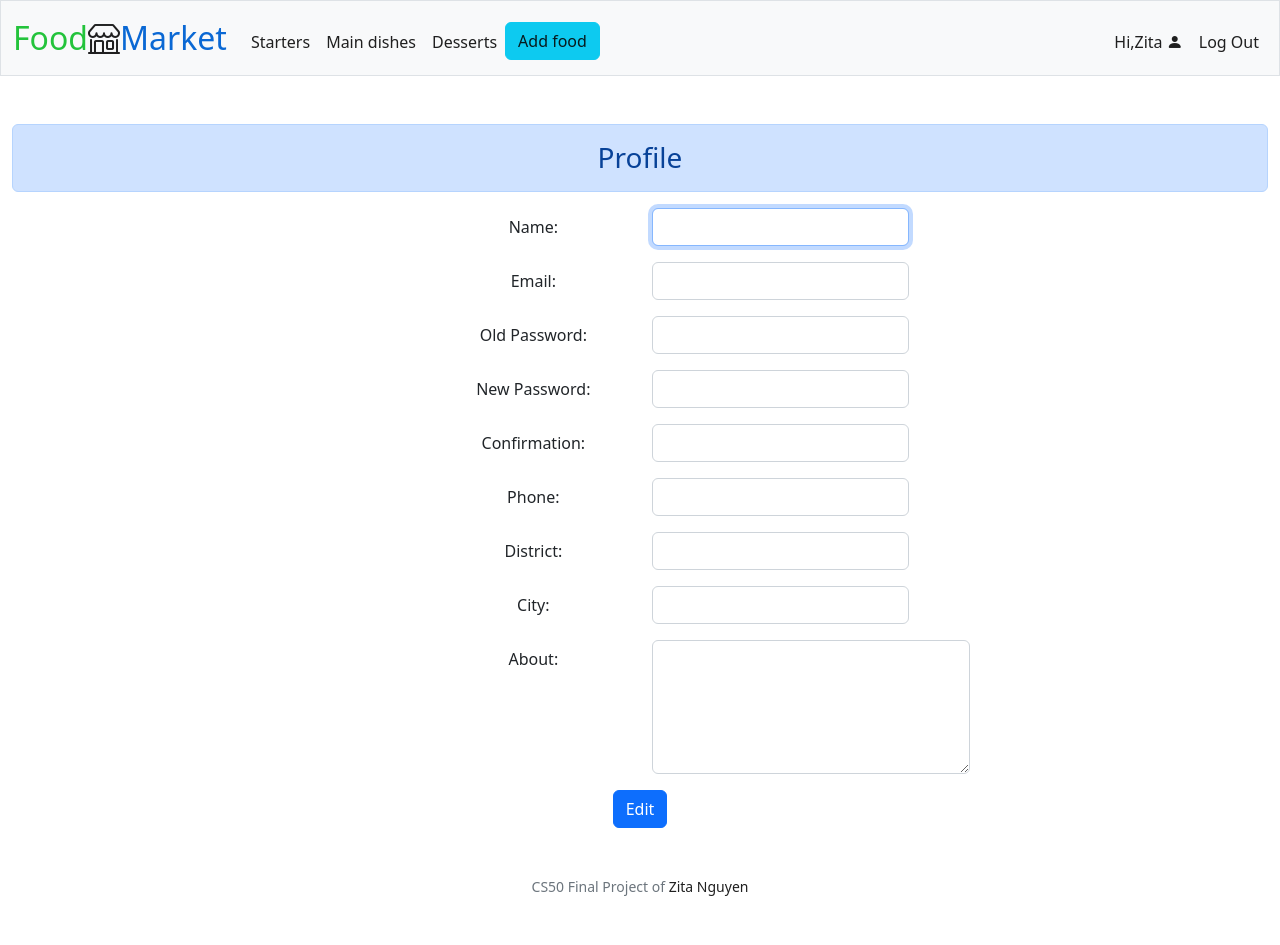
After one commit to ZitaNguyen/FoodMarket, a Flask app: page /edit in a window 1280 px wide. The commit adds this page. Run offline with Flask 2, Linux system fonts and the light colour scheme; a user stored in the database is signed in; data comes from the database, SQL or seed files in the repository.

Commit message:
add form to edit profile

```diff
--- a/app.py
+++ b/app.py
@@ -98,6 +98,13 @@ def display():
     return users.display_profile(session["user_id"])
 
 
+# Users edit, delete profile
+@app.route("/edit", methods=["GET", "POST"])
+@login_required
+def edit():
+    return users.edit_profile(session["user_id"], session["user_role"])
+
+
 # Sellers add, display, modify and delete product
 @app.route("/add", methods=["GET", "POST"])
 @login_required
--- a/queries.py
+++ b/queries.py
@@ -49,7 +49,7 @@ def query_insert_contact(contact_details):
 def query_get_seller(id):
     conn = sqlite3.connect("market.db")
     c = conn.cursor()
-    c.execute("SELECT username, email, about, district, city, phone, users.id  FROM users INNER JOIN contact ON users.id = contact.user_id WHERE users.id = ?", (id,))
+    c.execute("SELECT username, email, about, district, city, phone, users.id, hash  FROM users INNER JOIN contact ON users.id = contact.user_id WHERE users.id = ?", (id,))
     seller = c.fetchone()
     return seller
 
--- /dev/null
+++ b/templates/edit_profile.html
@@ -0,0 +1,110 @@
+{% extends "layout.html" %}
+
+{% block title %}
+    Edit Profile
+{% endblock %}
+
+{% block main %}
+<form action="/edit" method="post" class="text-center">
+    <div class="alert alert-primary text-center h3" role="alert">
+        Profile
+    </div>
+
+    <div class="mb-3">
+        <div class="form-group row justify-content-center">
+            <label for="username" class="col-sm-2 col-form-label">Name:</label>
+            <div class="col-sm-2">
+                <input autocomplete="off" autofocus class="form-control mx-auto w-auto" id="username" name="username" type="text" value="">
+            </div>
+        </div>
+    </div>
+
+    <div class="mb-3">
+        <div class="form-group row justify-content-center">
+            <label for="email" class="col-sm-2 col-form-label">Email:</label>
+            <div class="col-sm-2">
+                <input autocomplete="off" autofocus class="form-control mx-auto w-auto" id="email" name="email" type="email" value="">
+            </div>
+        </div>
+    </div>
+
+    <div class="mb-3">
+        <div class="form-group row justify-content-center">
+            <label for="old_password" class="col-sm-2 col-form-label">Old Password:</label>
+            <div class="col-sm-2">
+                <input autocomplete="off" autofocus class="form-control mx-auto w-auto" id="old_password" name="old_password" type="password" value="">
+            </div>
+        </div>
+    </div>
+
+    <div class="mb-3">
+        <div class="form-group row justify-content-center">
+            <label for="new_password" class="col-sm-2 col-form-label">New Password:</label>
+            <div class="col-sm-2">
+                <input autocomplete="off" autofocus class="form-control mx-auto w-auto" id="new_password" name="new_password" type="password" value="">
+            </div>
+        </div>
+    </div>
+
+    <div class="mb-3">
+        <div class="form-group row justify-content-center">
+            <label for="confirmation" class="col-sm-2 col-form-label">Confirmation:</label>
+            <div class="col-sm-2">
+                <input autocomplete="off" autofocus class="form-control mx-auto w-auto" id="confirmation" name="confirmation" type="password" value="">
+            </div>
+        </div>
+    </div>
+
+    <div id="contact" class="invisible">
+
+        <div class="mb-3">
+            <div class="form-group row justify-content-center">
+                <label for="phone" class="col-sm-2 col-form-label">Phone:</label>
+                <div class="col-sm-2">
+                    <input autocomplete="off" autofocus class="form-control mx-auto w-auto" id="phone" name="phone" type="text" value="">
+                </div>
+            </div>
+        </div>
+
+        <div class="mb-3">
+            <div class="form-group row justify-content-center">
+                <label for="district" class="col-sm-2 col-form-label">District:</label>
+                <div class="col-sm-2">
+                    <input autocomplete="off" autofocus class="form-control mx-auto w-auto" id="district" name="district" type="text" value="">
+                </div>
+            </div>
+        </div>
+
+        <div class="mb-3">
+            <div class="form-group row justify-content-center">
+                <label for="city" class="col-sm-2 col-form-label">City:</label>
+                <div class="col-sm-2">
+                    <input autocomplete="off" autofocus class="form-control mx-auto w-auto" id="city" name="city" type="text" value="">
+                </div>
+            </div>
+        </div>
+
+        <div class="mb-3">
+            <div class="form-group row justify-content-center">
+                <label for="about" class="col-sm-2 col-form-label">About:</label>
+                <div class="col-sm-2">
+                    <textarea class="form-control mx-auto w-auto" name="about" cols="30" rows="5" placeholder=""></textarea>
+                </div>
+            </div>
+        </div>
+    </div>
+    {% block javascript %}
+        <script type="text/javascript">
+            const seller_contact = document.querySelector("#contact");
+
+            if ('{{ role }}' == "seller")
+            {
+                seller_contact.classList.remove("invisible");
+                seller_contact.classList.add("visible");
+            }
+        </script>
+    {% endblock %}
+    <button class="btn btn-primary" type="submit">Edit</button>
+</form>
+
+{% endblock %}
--- a/templates/profile.html
+++ b/templates/profile.html
@@ -24,7 +24,7 @@
             </tbody>
         </table>
         <div class="d-flex flex-wrap justify-content-around">
-            <a class="btn btn-info" href="/edit/{{ user[0] }}" role="button">Edit profile</a>
+            <a class="btn btn-info" href="/edit" role="button">Edit profile</a>
             <a class="btn btn-danger" href="#" role="button">Delete profile</a>
         </div>
     </div>
--- a/templates/seller_profile.html
+++ b/templates/seller_profile.html
@@ -38,7 +38,7 @@
             </tbody>
         </table>
         <div class="d-flex flex-wrap justify-content-start">
-            <a class="btn btn-info my-3" href="/edit_seller/{{ seller[6] }}" role="button">Edit profile</a>
+            <a class="btn btn-info my-3" href="/edit" role="button">Edit profile</a>
             <a class="btn btn-danger my-3" href="#" role="button">Delete profile</a>
         </div>
     </div>
--- a/users.py
+++ b/users.py
@@ -1,7 +1,7 @@
 from flask import session, request, redirect, render_template
 from werkzeug.security import check_password_hash, generate_password_hash
 from helpers import error
-from queries import query_get_user, query_users, query_insert_user, query_insert_contact, query_get_last_user
+from queries import query_get_seller, query_get_user, query_users, query_insert_user, query_insert_contact, query_get_last_user
 
 
 def register():
@@ -108,3 +108,21 @@ def display_profile(user_id):
 
     user = query_get_user(user_id)
     return render_template("profile.html", user=user)
+
+
+def edit_profile(user_id, user_role):
+    """Edit user profile"""
+
+    if request.method == "POST":
+        if user_role == "buyer":
+            return redirect("/profile")
+        else:
+            return redirect("/seller_profile")
+
+    else:
+        if user_role == "buyer":
+            user = query_get_user(user_id)
+        else:
+            user = query_get_seller(user_id)
+
+        return render_template("edit_profile.html", user=user, role=user_role)
```
Also changed, not shown: static/styles.css (+0 -7 lines), 1 other file.
